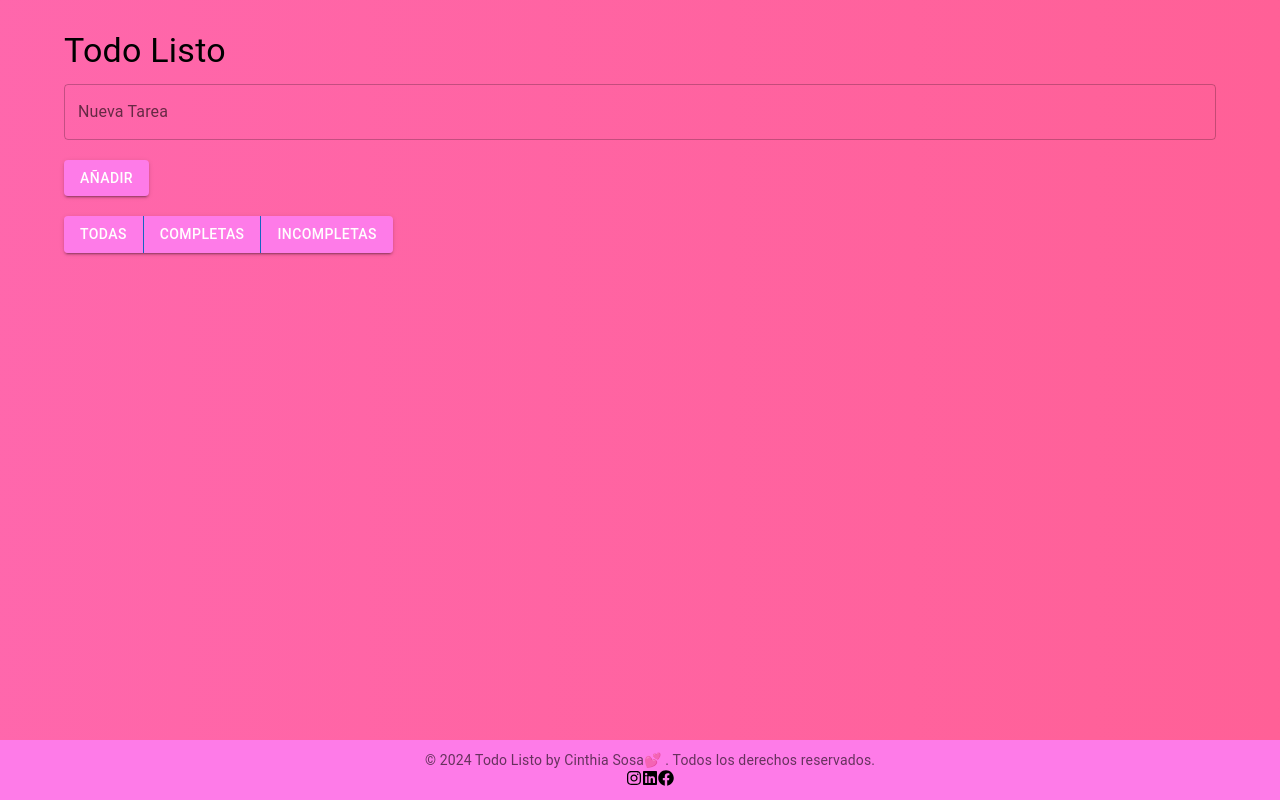
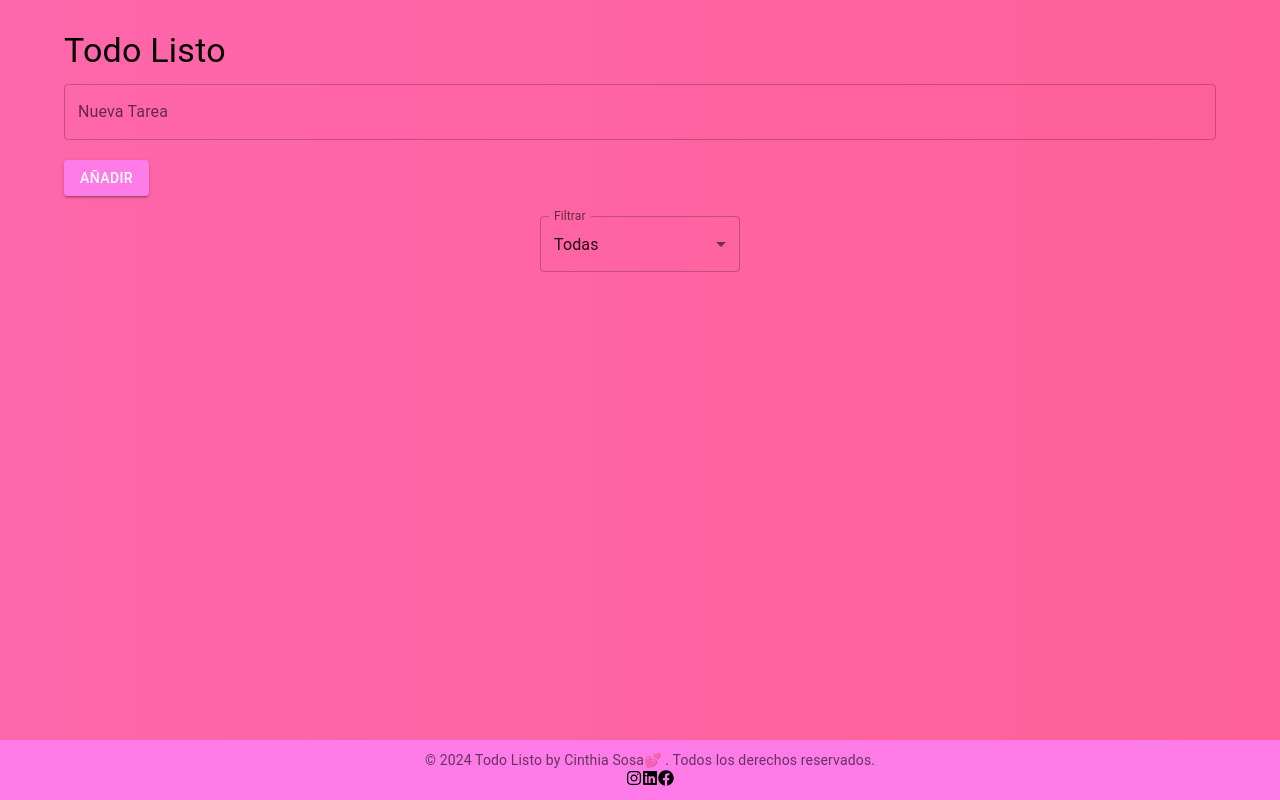
Before and after one commit to Ramlah23/Todo-Listo-TP-React, a React (Vite) app: page / in a window 1280 px wide. Built offline with nearby package versions, Linux system fonts and the light colour scheme.

Commit message:
se modifico filtros

```diff
--- a/src/App.jsx
+++ b/src/App.jsx
@@ -38,9 +38,9 @@ const App = () => {
   };
 
   const tareasFiltradas = todos.filter((todo) => {
-    if (filtro === "todas") return true;
-    if (filtro === "completas") return todo.completed;
-    if (filtro === "incompletas") return !todo.completed;
+    if (filtro === 'todas') return true;
+    if (filtro === 'completas') return todo.completed;
+    if (filtro === 'incompletas') return !todo.completed;
     return true;
   });
 
@@ -51,7 +51,7 @@ const App = () => {
           Todo Listo
         </Typography>
         <TodoForm addTodo={addTodo} />
-        <Filtros setFiltro={setFiltro} />
+        <Filtros filtro={filtro} setFiltro={setFiltro} />
         <TodoList
           todos={tareasFiltradas}
           toggleComplete={toggleComplete}
--- a/src/components/filtros/filtros.jsx
+++ b/src/components/filtros/filtros.jsx
@@ -1,15 +1,27 @@
-
-
-import { Button, ButtonGroup } from '@mui/material';
+import { Box, FormControl, InputLabel, MenuItem, Select } from '@mui/material';
 
 // eslint-disable-next-line react/prop-types
-const Filtros = ({ setFiltro }) => {
+const Filtros = ({ filtro, setFiltro }) => {
+  const handleChange = (event) => {
+    setFiltro(event.target.value);
+  };
+
   return (
-    <ButtonGroup sx={{marginTop:"20px", }} variant="contained" aria-label="outlined primary button group">
-      <Button sx={{backgroundColor: "#fe7be8", borderColor: "violet", }} color="secondary" onClick={() => setFiltro('todas')}>Todas</Button>
-      <Button sx={{backgroundColor: "#fe7be8", borderColor: "violet",  }} color="secondary" onClick={() => setFiltro('completas')}>Completas</Button>
-      <Button sx={{backgroundColor: "#fe7be8", borderColor: "violet",  }} color="secondary" onClick={() => setFiltro('incompletas')}>Incompletas</Button>
-    </ButtonGroup>
+    <Box sx={{ marginTop: "20px", display: "flex", justifyContent: "center", borderColor:"violet", ":hover":"violet"}}>
+      <FormControl sx={{ minWidth: 200 }}>
+        <InputLabel id="filtro-label">Filtrar</InputLabel>
+        <Select
+          labelId="filtro-label"
+          value={filtro}
+          label="Filtrar"
+          onChange={handleChange}
+        >
+          <MenuItem value="todas">Todas</MenuItem>
+          <MenuItem value="completas">Completas</MenuItem>
+          <MenuItem value="incompletas">Incompletas</MenuItem>
+        </Select>
+      </FormControl>
+    </Box>
   );
 };
 
```
